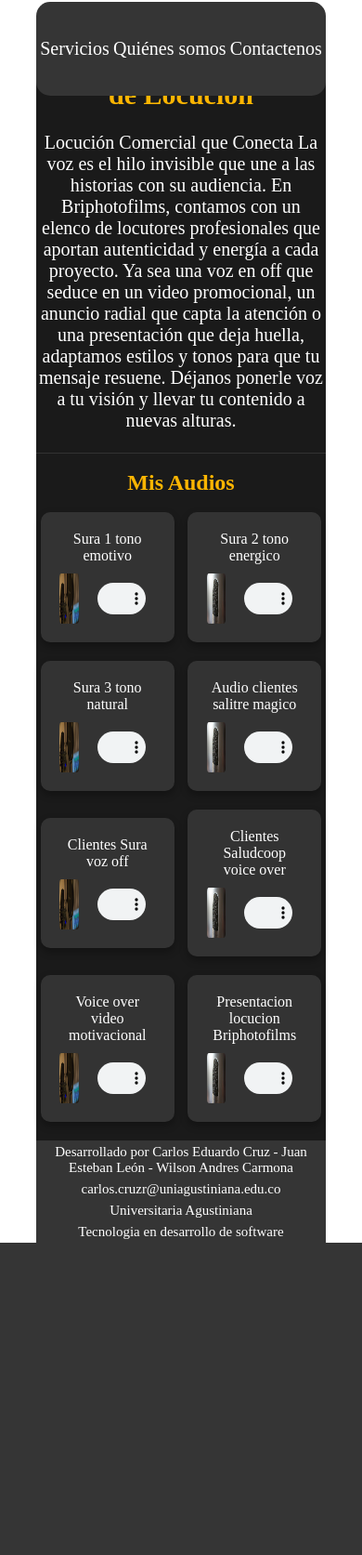
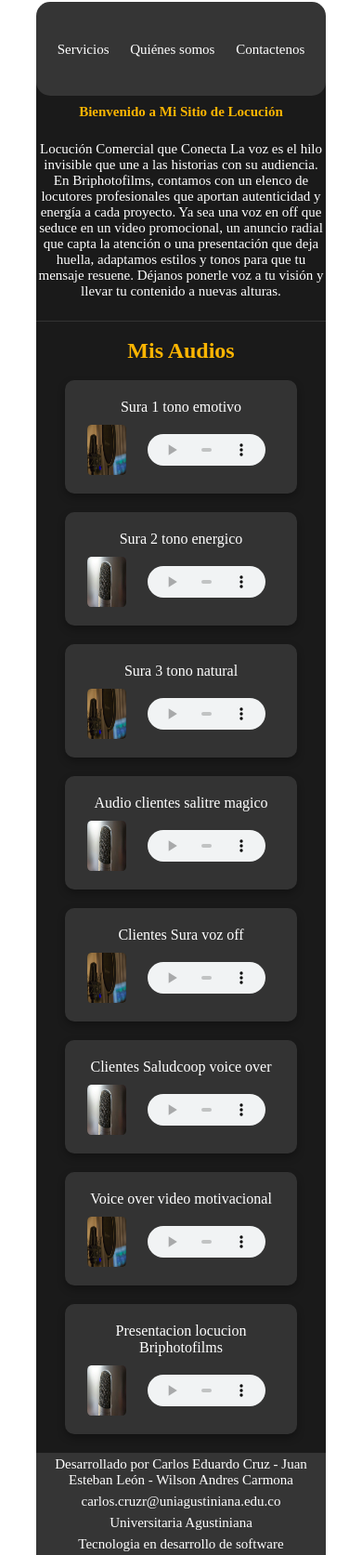
Before and after one commit to EduardoCR91/Proyecto-BriPhoto, a PHP site: page /Locucion.html in a window 390 px wide. Shown: the whole page at 93% size. Before the commit the page ends 1337 px from the top, so only its background shows below. Run offline with PHP 8.4, Linux system fonts and the light colour scheme.

Commit message:
Ajuste media querys

```diff
--- a/Locucion Comercial/cssLocucion.css
+++ b/Locucion Comercial/cssLocucion.css
@@ -240,6 +240,11 @@
 }
 
 @media (max-width: 800px){
+
+    body{
+        height: auto;
+        display: block;
+    }
 .barra-nav{
     display: flex;
     grid-row: 1;
@@ -288,7 +293,7 @@
 .menu ul li a{
     text-decoration: none;
     color: var(--white);
-        font-size: var(--lg);
+    font-size: var(--md);
     font-weight: 200;
     font-family: var(--titulos);
     background-color: var(--dark-gray);
@@ -320,4 +325,29 @@
     white-space: nowrap;
     width: 220px;
 }
+#home{
+    margin-top: 12%;
+    padding-top: 20%;
 }
+#home h1, #home p{
+    font-size: var(--md);
+}
+#home h1{
+    margin-top: 12px;
+}
+.portfolio{
+    display: flex;
+    flex-wrap: nowrap;
+}
+.portfolio .audio-container{
+    display: flex;
+    flex-direction: column;
+}
+.audio-container .audio-item{
+    width: 80%;
+    height: auto;
+}
+
+
+
+}
```
Lines whose indentation alone changed are shown as unchanged.
